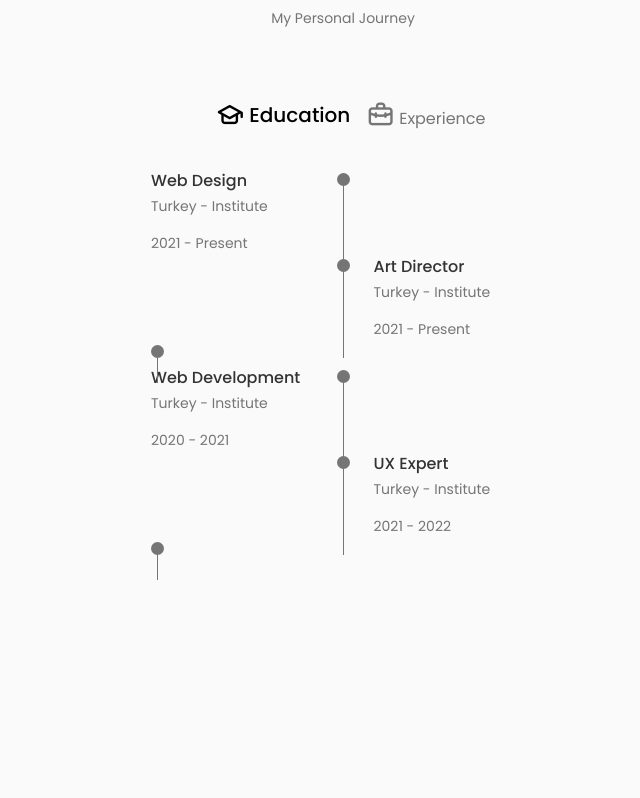
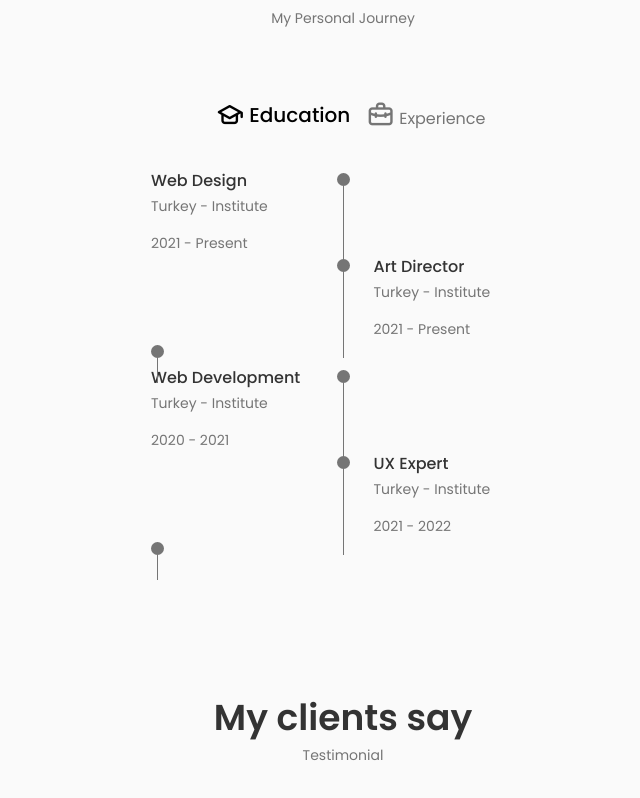
Before and after one commit to Mithra-py/react-workshop, a React (Create React App) app in the folder portfolio-website/: page / in a window 1280 px wide. Shown: the part 2290-3088 px from the top of the page, without its empty margins (297-937 px from the left). Before the commit the page ends 2884 px from the top, so only its background shows below. Built offline with nearby package versions, Linux system fonts and the light colour scheme.

Commit message:
testimonial start

```diff
--- a/portfolio-website/src/App.js
+++ b/portfolio-website/src/App.js
@@ -6,18 +6,19 @@ import Home from './components/home/Home';
 import Qualification from './components/qualification/Qualification';
 import Services from './components/services/Services';
 import Skills from './components/skills/Skills';
+import Testimonials from './components/testimonials/Testimonials';
 
 function App() {
   return (
     <>
      <Header/>
-
      <main className='main'>
       <Home/>
       <About/>
       <Skills/>
       <Services/>
       <Qualification/>
+      <Testimonials/>
      </main>
     </>
   );
--- /dev/null
+++ b/portfolio-website/src/components/testimonials/Testimonials.jsx
@@ -0,0 +1,13 @@
+import React from 'react'
+import "./testimonials.css"
+
+const Testimonials = () => {
+  return (
+    <section className="testimonial container section">
+        <h2 className="section__title">My clients say</h2>
+        <span className="section__subtitle">Testimonial</span>
+    </section>
+  )
+}
+
+export default Testimonials
```
Also changed, not shown: portfolio-website/src/components/testimonials/testimonials.css (added).
